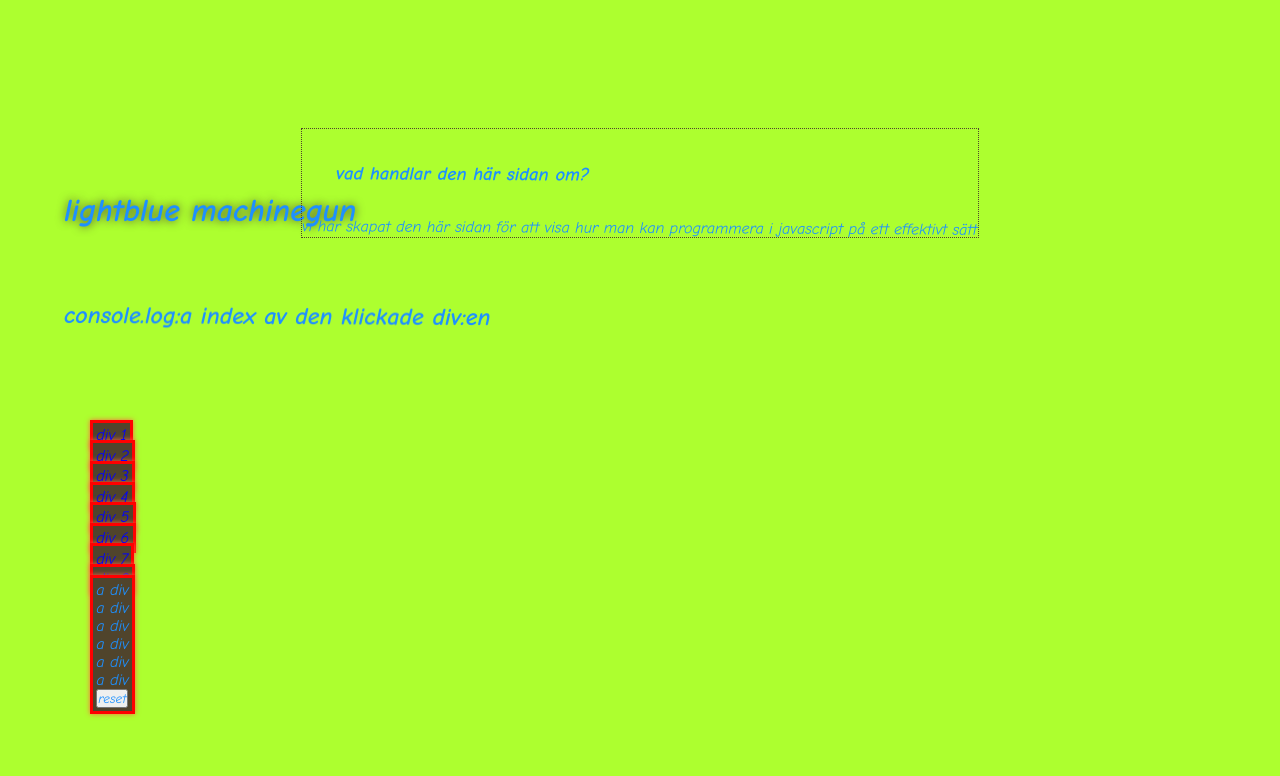
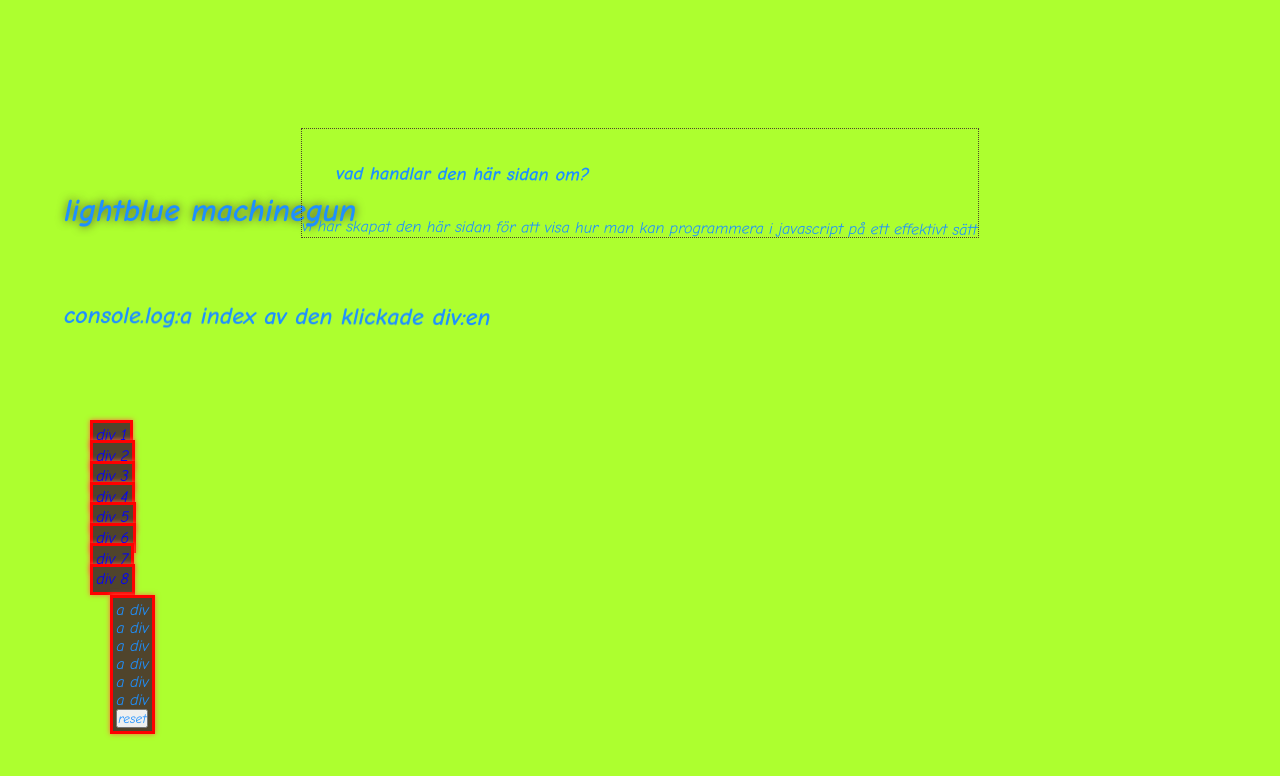
Before and after one commit to tsmedberg/LightblueMachinegun, a plain HTML site: page index.html in a window 1280 px wide. Shown: the top 776 px of the page. Drawn offline with nearby package versions, Linux system fonts and the light colour scheme.

Commit message:
+ lade till ljud och fixade margin

```diff
--- a/script.js
+++ b/script.js
@@ -7,7 +7,7 @@
 
 let variabel;
 
-document.getElementsByClassName("outer")[0].onmouseover = () => {
+document.getElementsByClassName("outer")[0].onclick = () => {
     if (window.event.target.className == "outer") return;
     console.log('Div med index ' + Array.from(document.getElementsByClassName("outer")[0].getElementsByClassName("content")).indexOf(window.event.target)+" blev klickad");
     confetti({angle: 45, origin: {x: 0, y: 1}});
@@ -17,7 +17,6 @@ document.getElementsByClassName("outer")[0].onmouseover = () => {
 
 document.getElementsByClassName("dataContainer")[0].onclick = () => {
     if (window.event.target.className == "dataContainer" || window.event.target.id == "reset-button") return;
-    console.log(window.event.target)
     if (window.event.target.dataset.id === undefined) {
         console.error("Inget data-id för div-en som blev klickad");
         return window.event.target.innerText = "Denna div har inte ett data-id attribut";
--- a/style.css
+++ b/style.css
@@ -57,8 +57,11 @@ article {
     box-shadow: 0px 0px 5px tomato;
     cursor:crosshair;
 }
+.dataContainer {
+    margin: 100px;
+}
 .dataContainer:nth-child(n){
-    margin: -10px;
+    margin: 10px;
     border: solid red;
     background-color: var(--nice-color);
     color: blue;
@@ -96,7 +99,7 @@ article {
     display: flex;
     flex-direction: column;
 }
-.dataContainer{
+#div-click:nth-child(n) {
     margin: 100px;
 }
 #popup-container{
```
Also changed, not shown: index.html (line endings or trailing spaces).
